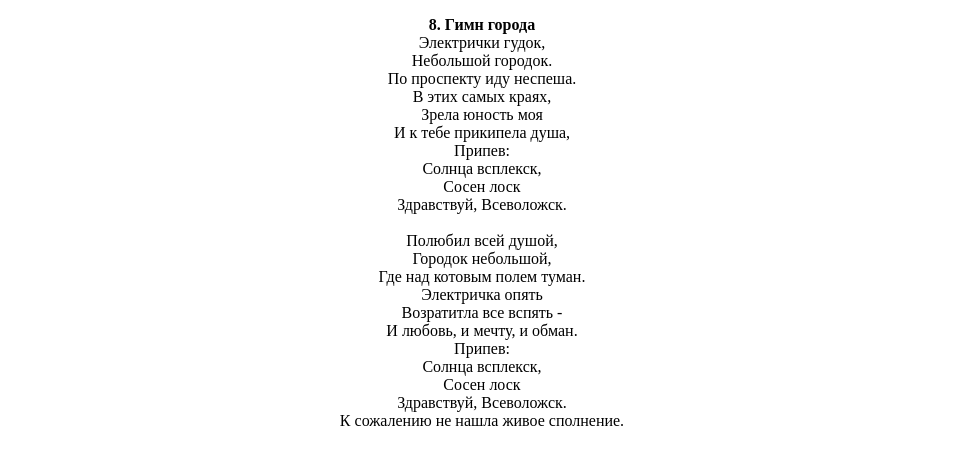
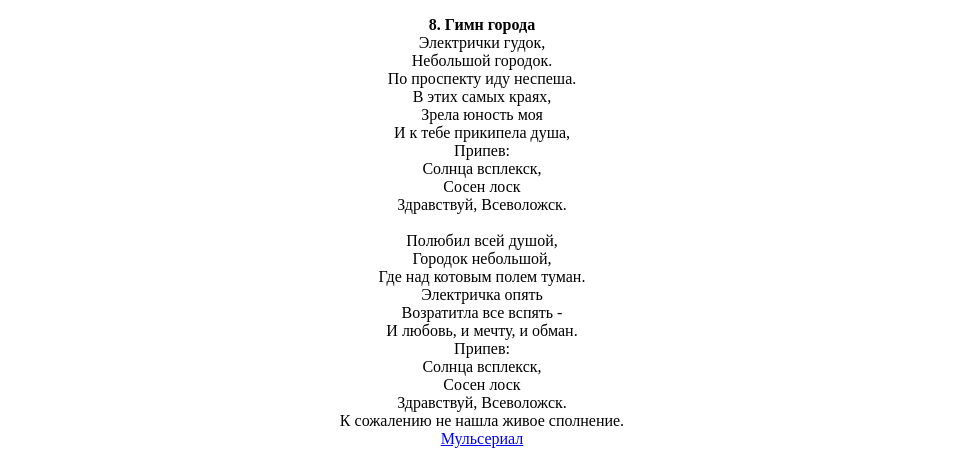
Before and after one commit to kotyarchick/putevoditel, a plain HTML site: page index.html in a window 1280 px wide. Shown: the part 4028-4484 px from the top of the page, without its empty margins (158-1121 px from the left). Drawn offline with Linux system fonts and the light colour scheme.

Commit message:
Update index.html

```diff
--- a/index.html
+++ b/index.html
@@ -83,7 +83,7 @@ ALINK="000088">
 Сосен лоск<BR>
 Здравствуй, Всеволожск.<BR>
 К сожалению не нашла живое сполнение.<br>
-
+<A HREF="https://kotyarchick.github.io/Laba_3/"> Мульсериал </A>
 </CENTER>
 </BODY>
 </HTML>
```
